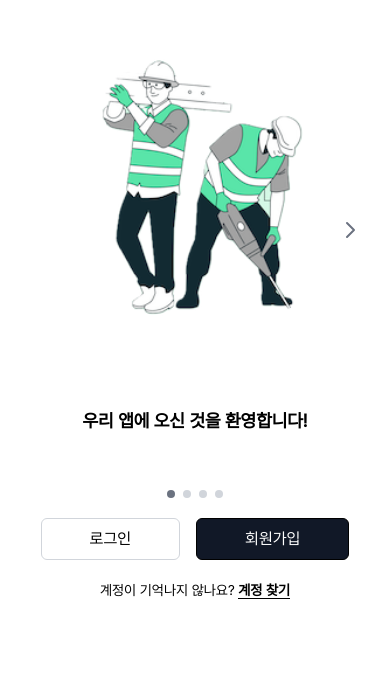
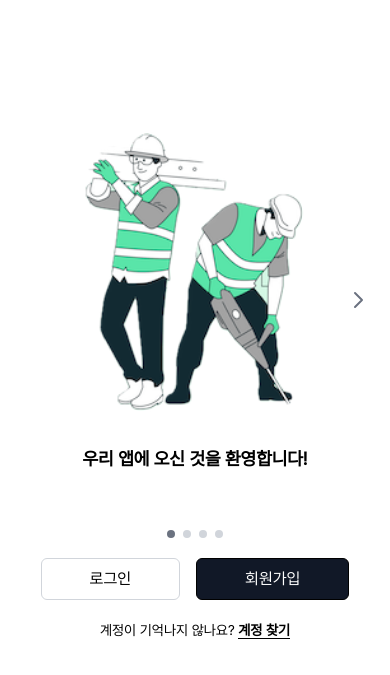
Before and after one commit to Barojob/frontend, a React (Vite) app: page / in a window 390 px wide. Shown: the part 109-784 px from the top of the page. Built offline with nearby package versions, Linux system fonts and the light colour scheme.

Commit message:
feat: 이미지 사이즈 수정 및 전체 코드 반응형으로 수정

```diff
--- a/src/component/Home/HomeIntro.tsx
+++ b/src/component/Home/HomeIntro.tsx
@@ -9,9 +9,14 @@ export type Props = {
 
 const HomeIntro: React.FC<Props> = ({ className, imgSrc, introText }) => {
   return (
-    <div className={cn("w-full flex flex-col justify-center", className)}>
-      <img src={imgSrc} className="w-full" />
-      <p className="text-center font-brand mt-2 font-semibold text-[1.125rem]">
+    <div
+      className={cn(
+        "w-full flex flex-col justify-center items-center ",
+        className
+      )}
+    >
+      <img src={imgSrc} className="w-full max-w-[60%] sm:max-w-sm" />
+      <p className="text-center font-brand mt-6 font-semibold text-[1.125rem]">
         {introText}
       </p>
     </div>
--- a/src/component/Home/HomeIntroList.tsx
+++ b/src/component/Home/HomeIntroList.tsx
@@ -12,7 +12,10 @@ export type Props = {
 };
 
 const intros = [
-  { imgSrc: img1, introText: "우리 앱에 오신 것을 환영합니다!" },
+  {
+    imgSrc: img1,
+    introText: "우리 앱에 오신 것을 환영합니다!",
+  },
   { imgSrc: img2, introText: "새로운 기능을 만나보세요!" },
   { imgSrc: img3, introText: "친구들과 함께 연결되어 있어요!" },
   { imgSrc: img4, introText: "지금 시작해보세요!" },
@@ -74,7 +77,7 @@ const HomeIntroList: React.FC<Props> = ({ className }) => {
           {intros.map((intro, index) => (
             <div
               key={index}
-              className="w-full flex-shrink-0 h-fit flex justify-center items-center"
+              className="w-full flex-shrink-0 flex justify-center items-center"
             >
               <HomeIntro imgSrc={intro.imgSrc} introText={intro.introText} />
             </div>
@@ -128,7 +131,7 @@ const HomeIntroList: React.FC<Props> = ({ className }) => {
         )}
       </div>
 
-      <div className="flex justify-center items-center pt-14 pb-5">
+      <div className="flex justify-center items-center pt-[15%] sm:pt-[5%] md:pt-[3%] pb-5">
         {intros.map((_, index) => (
           <div
             key={index}
--- a/src/index.css
+++ b/src/index.css
@@ -3,9 +3,6 @@
 @tailwind utilities;
 
 body {
-  max-width: 430px;
-  margin-left: auto;
-  margin-right: auto;
   background-color: azure;
   font-family: "Pretendard-Regular", sans-serif;
 }
--- a/src/pages/HomePage.tsx
+++ b/src/pages/HomePage.tsx
@@ -11,7 +11,7 @@ const HomePage: React.FC<Props> = ({ className }) => {
   return (
     <div
       className={cn(
-        "w-full flex flex-col px-2 justify-center items-center h-screen bg-white",
+        "w-full flex flex-col justify-end pb-[24%] sm:pb-[20%] md:pb-[5%] items-center h-screen bg-white",
         className
       )}
     >
```
Also changed, not shown: src/assets/images/HomeImage1.png.
